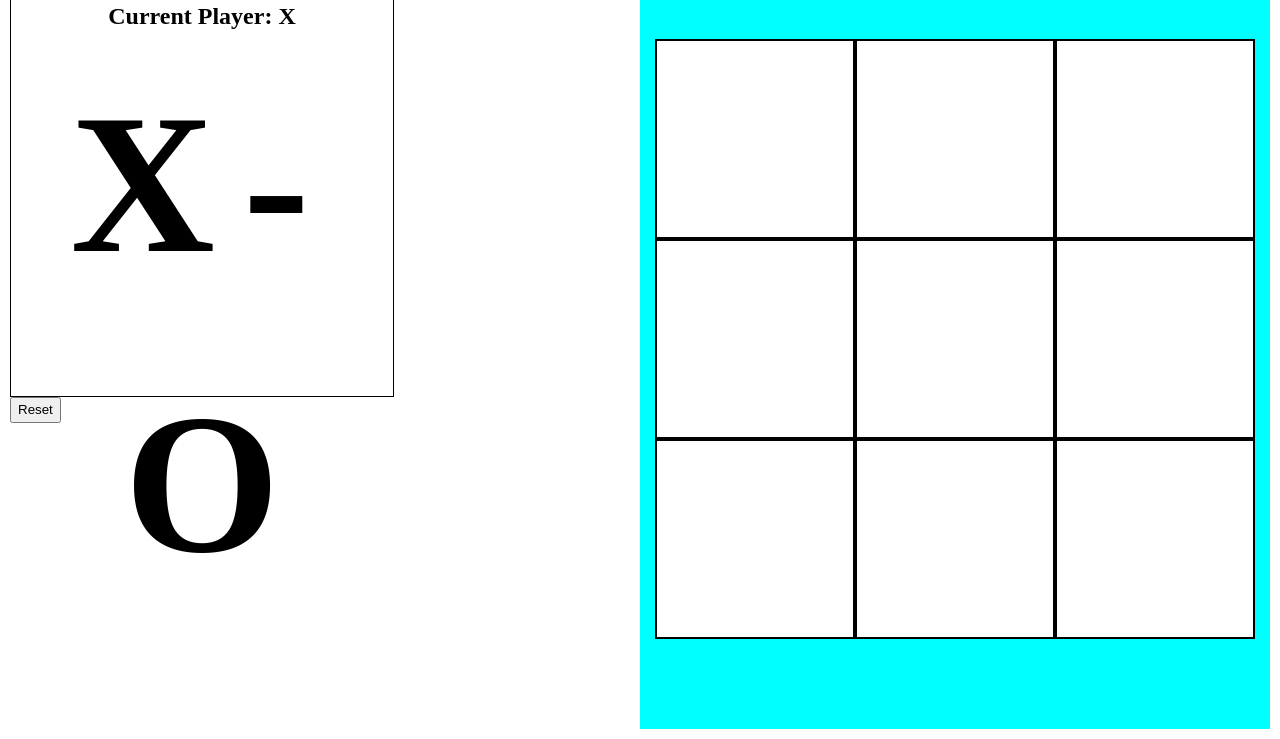
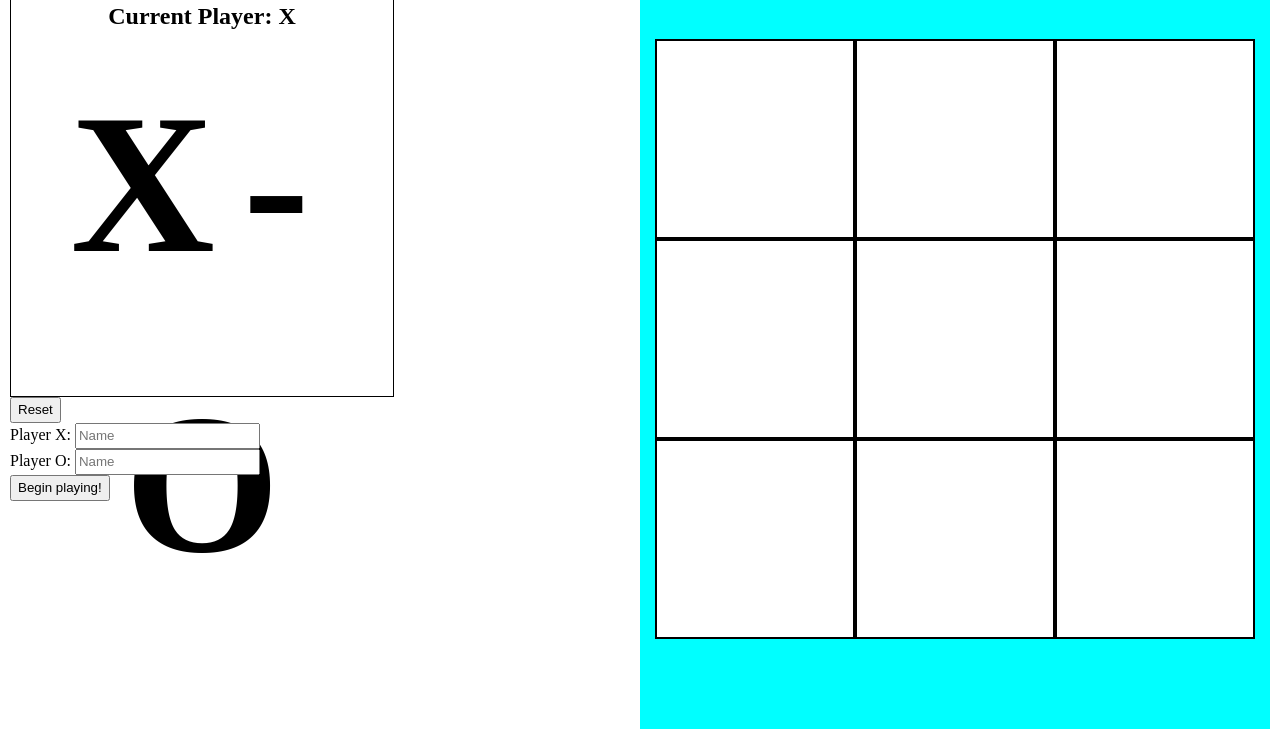
Before and after one commit to bluolightning/tic-tac-toe, a plain HTML site: page index.html in a window 1280 px wide. Shown: the part 61-800 px from the top of the page. Drawn offline with Linux system fonts and the light colour scheme.

Commit message:
Add html to enter player names

```diff
--- a/index.html
+++ b/index.html
@@ -22,6 +22,20 @@
 
         <button class="reset">Reset</button>
 
+        <form action="">
+            <div>
+                <label for="playerX">Player X:</label>
+                <input type="text" name="playerX" id="playerX" placeholder="Name">
+            </div>
+
+            <div>
+                <label for="playerO">Player O:</label>
+                <input type="text" name="playerO" id="playerO" placeholder="Name">
+            </div>
+
+            <button>Begin playing!</button>
+        </form>
+
 
     </div>
 
```
